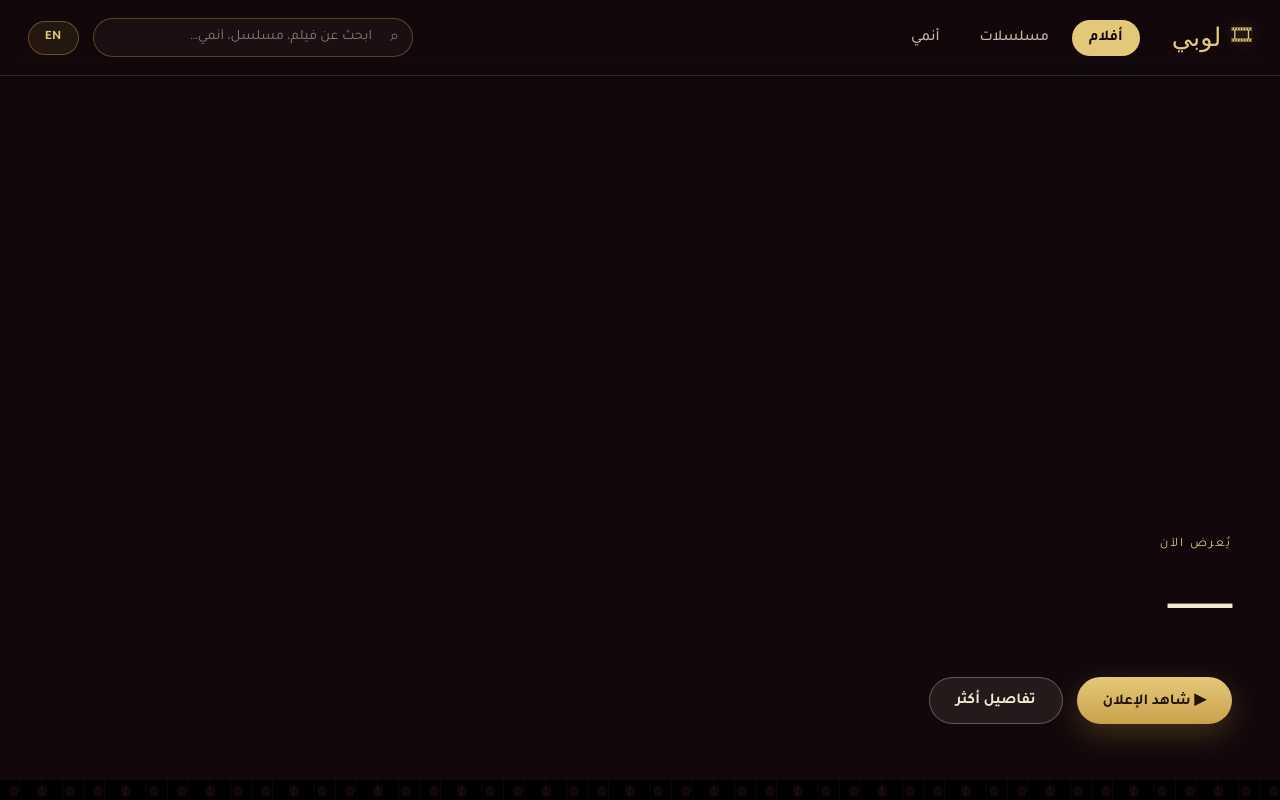
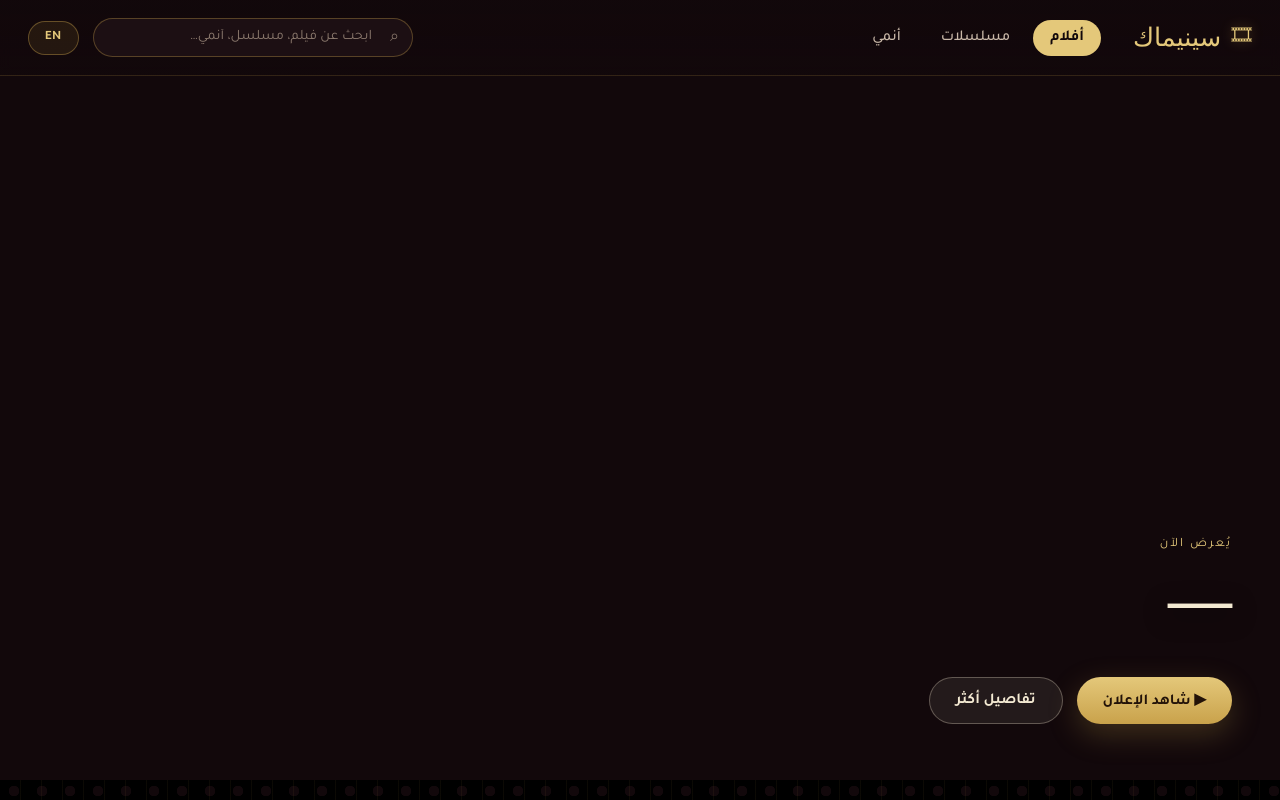
Before and after one commit to Dexterr00/looby, a plain HTML site: page index.html in a window 1280 px wide. Shown: the top 800 px of the page. Drawn offline with Linux system fonts and the light colour scheme; no server answers; a web font is replaced by a local one.

Commit message:
Update index.html

```diff
--- a/index.html
+++ b/index.html
@@ -3,7 +3,7 @@
 <head>
 <meta charset="UTF-8">
 <meta name="viewport" content="width=device-width, initial-scale=1.0">
-<title>لوبي — أفلام ومسلسلات وأنمي</title>
+<title>سينيماك — أفلام ومسلسلات وأنمي</title>
 <link rel="preconnect" href="https://fonts.googleapis.com">
 <link href="https://fonts.googleapis.com/css2?family=Aref+Ruqaa:wght@400;700&family=Tajawal:wght@300;400;500;700;900&display=swap" rel="stylesheet">
 <link rel="stylesheet" href="style.css">
@@ -14,14 +14,14 @@
 <div class="curtain" id="curtain">
   <div class="curtain-panel right"></div>
   <div class="curtain-panel left"></div>
-  <div class="curtain-logo">لوبي</div>
+  <div class="curtain-logo">سينيماك</div>
 </div>
 
 <header class="site-header" id="siteHeader">
   <div class="header-inner">
     <a href="#" class="brand">
       <span class="brand-reel">🎞</span>
-      <span class="brand-name">لوبي</span>
+      <span class="brand-name">سينيماك</span>
     </a>
     <nav class="main-nav">
       <button class="nav-link active" data-target="row-movies" data-i18n="nav_movies">أفلام</button>
@@ -108,7 +108,7 @@
 </main>
 
 <footer class="site-footer">
-  <p class="ticket-note" data-i18n="footer_ticket">تذكرة صالحة لعرض واحد فقط · لوبي © 2026</p>
+  <p class="ticket-note" data-i18n="footer_ticket">تذكرة صالحة لعرض واحد فقط · سينيماك © 2026</p>
 
 </footer>
 
```
